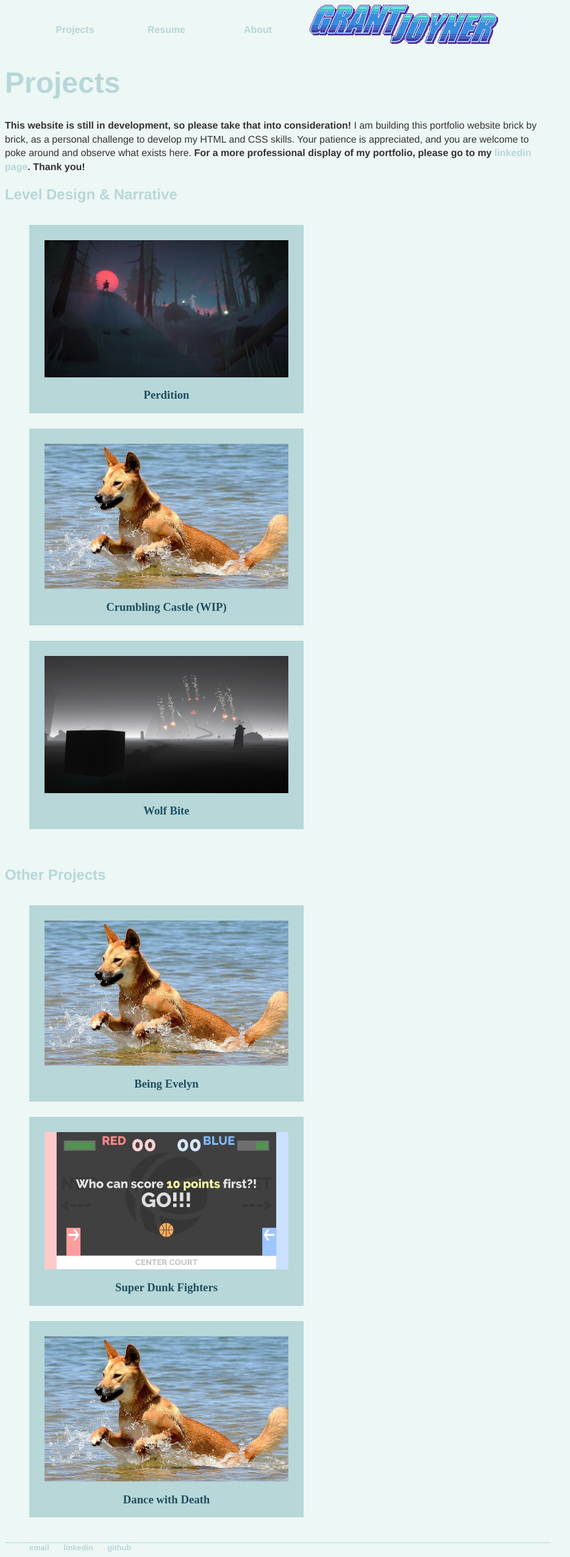
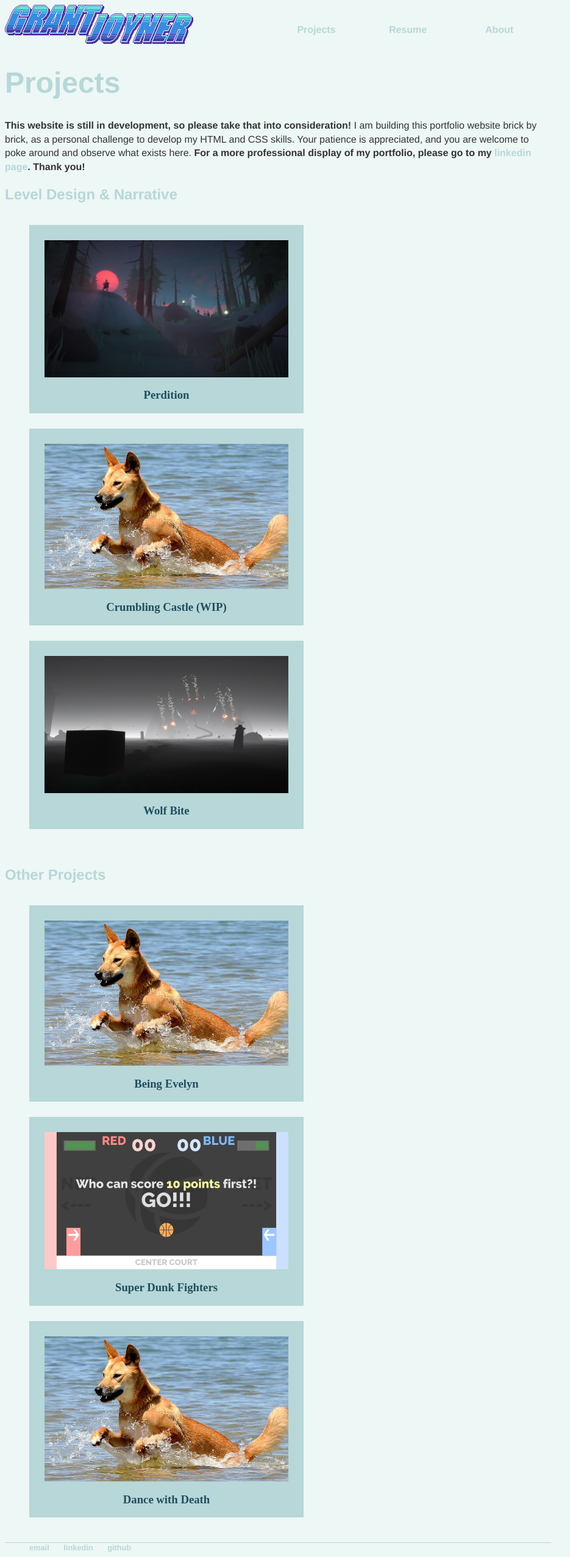
Before and after one commit to digigrant/digigrant.github.io, a Jekyll site: the page built from index.html, in a window 1280 px wide. Shown: the whole page at 61% size, without its empty margins (0-935 px from the left). Built offline with Jekyll 4.4.1, drawn with Linux system fonts in a browser that asks for light colours.

Commit message:
Update main.scss

```diff
--- a/_sass/main.scss
+++ b/_sass/main.scss
@@ -12,10 +12,15 @@ body
     width: 70%;
 }
 
+header
+{
+    float: left;
+}
+
 nav
 {
     width: 500px;
-    float: left;
+    float: right;
     overflow: auto;
 }
 
@@ -35,7 +40,7 @@ nav
 
 h1
 {
-    clear: left;
+    clear: both;
 }
 
 footer
```
